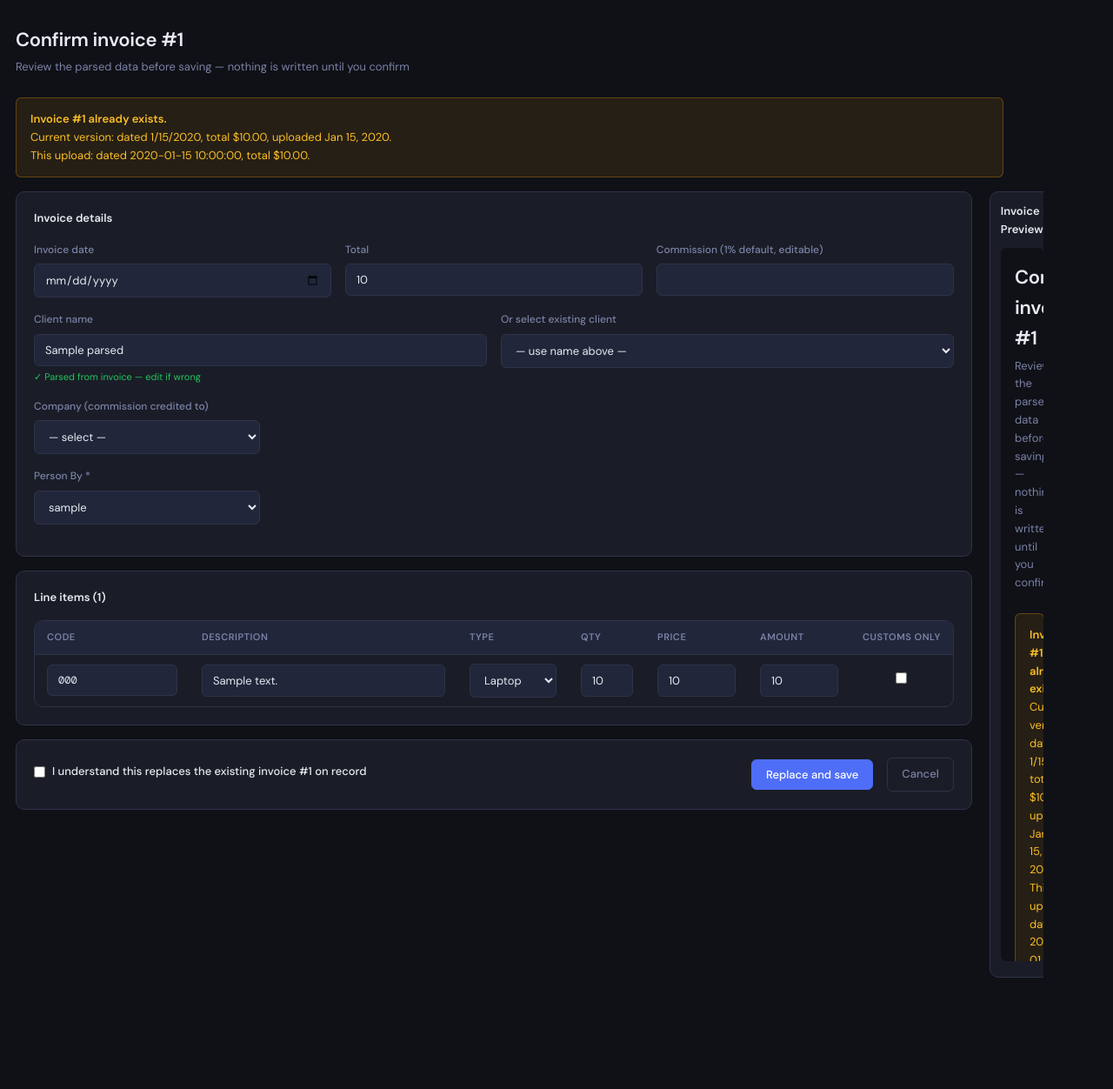
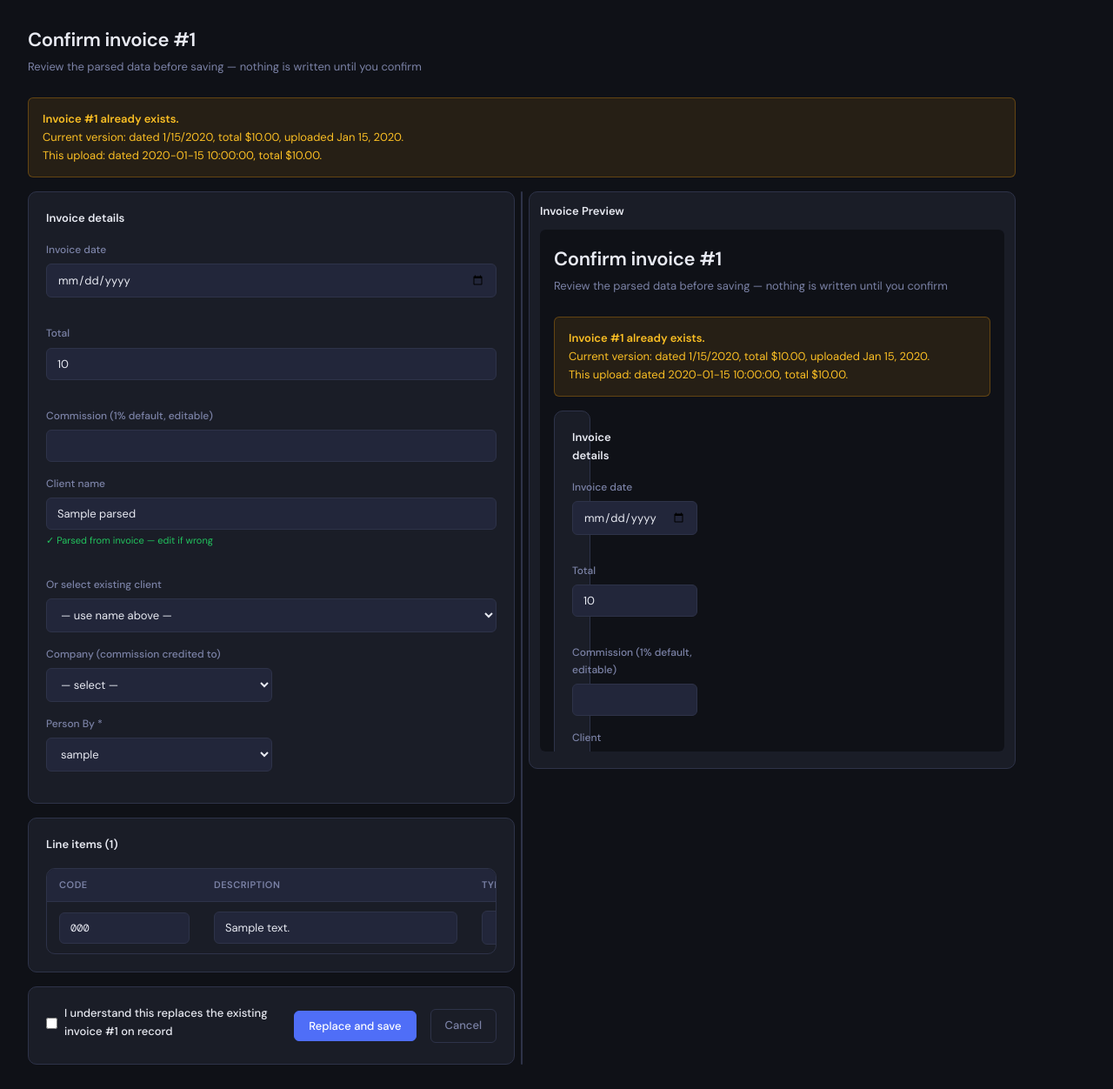
Before and after one commit to kraziers26/Computer_Reseller_Portal, a Python web app: template portal/templates/sales_tracker/confirm.html in a window 1280 px wide. Shown: the whole page at 87% size. Before the commit the page ends 1124 px from the top, so only its background shows below. Run offline with Jinja, Linux system fonts and the light colour scheme; the template is opened without the code that fills it: most values are stand-ins (such as "Sample title", 1, 10 or a date in 2020).

Commit message:
Update confirm.html

```diff
--- a/portal/templates/sales_tracker/confirm.html
+++ b/portal/templates/sales_tracker/confirm.html
@@ -1,6 +1,25 @@
 {% extends "base.html" %}
 {% block title %}Confirm invoice — Sales Tracker{% endblock %}
 {% block content %}
+<style>
+.split-wrap{display:flex;align-items:flex-start;width:100%;min-width:0}
+.split-left{flex:1 1 50%;min-width:0;container-type:inline-size;container-name:splitpane}
+.split-resizer{flex:0 0 16px;cursor:col-resize;align-self:stretch;position:relative}
+.split-resizer::after{content:'';position:absolute;top:0;bottom:0;left:7px;width:2px;background:var(--border);border-radius:2px;transition:background .15s}
+.split-resizer:hover::after,.split-resizer.dragging::after{background:var(--accent)}
+.split-right{flex:1 1 50%;min-width:0;position:sticky;top:20px}
+.split-right iframe{width:100%;height:calc(100vh - 200px);min-height:500px;border:none;border-radius:6px;background:var(--surface2)}
+@container splitpane (max-width:560px){
+  .form-row-3,.form-row{grid-template-columns:1fr}
+}
+@media (max-width:1100px){
+  .split-wrap{flex-direction:column}
+  .split-resizer{display:none}
+  .split-right{position:static;width:100%;margin-top:16px}
+  .split-right iframe{height:600px}
+}
+</style>
+
 <div class="page-header">
   <h1>Confirm invoice #{{ parsed.invoice_number }}</h1>
   <p>Review the parsed data before saving — nothing is written until you confirm</p>
@@ -15,7 +34,8 @@
 </div>
 {% endif %}
 
-<div style="display:grid;grid-template-columns:1fr 1fr;gap:20px;align-items:start">
+<div class="split-wrap" id="splitWrap">
+<div class="split-left" id="splitLeft">
 <form method="POST">
   <input type="hidden" name="csrf_token" value="{{ csrf_token() }}">
 
@@ -135,13 +155,14 @@
     <a href="{{ url_for('sales_tracker.upload') }}" class="btn btn-ghost">Cancel</a>
   </div>
 </form>
+</div>
 
-<div style="position:sticky;top:20px">
+<div class="split-resizer" id="splitResizer" title="Drag to resize"></div>
+
+<div class="split-right" id="splitRight">
   <div class="card" style="padding:12px">
     <div class="card-title" style="margin-bottom:10px">Invoice Preview</div>
-    <iframe src="{{ url_for('sales_tracker.serve_pdf') }}"
-            style="width:100%;height:820px;border:none;border-radius:6px;background:var(--surface2)"
-            title="Invoice PDF">
+    <iframe src="{{ url_for('sales_tracker.serve_pdf') }}" title="Invoice PDF">
       <p style="color:var(--muted);padding:16px">PDF preview not supported.</p>
     </iframe>
   </div>
@@ -173,5 +194,59 @@ function checkClientOwner() {
     ownerSelect.required = false;
   }
 }
+
+(function() {
+  var wrap = document.getElementById('splitWrap');
+  var left = document.getElementById('splitLeft');
+  var resizer = document.getElementById('splitResizer');
+  var dragging = false;
+  var STORAGE_KEY = 'salesConfirmSplitPx';
+
+  function clampAndSet(px) {
+    var total = wrap.getBoundingClientRect().width;
+    var min = 340, max = total - 340 - 16;
+    if (max < min) { return; }
+    px = Math.max(min, Math.min(max, px));
+    left.style.flex = '0 0 ' + px + 'px';
+  }
+
+  function startDrag(clientX) {
+    dragging = true;
+    resizer.classList.add('dragging');
+    document.body.style.userSelect = 'none';
+    document.body.style.cursor = 'col-resize';
+  }
+  function moveDrag(clientX) {
+    if (!dragging) return;
+    var rect = wrap.getBoundingClientRect();
+    clampAndSet(clientX - rect.left);
+    try { localStorage.setItem(STORAGE_KEY, left.getBoundingClientRect().width); } catch (e) {}
+  }
+  function endDrag() {
+    if (!dragging) return;
+    dragging = false;
+    resizer.classList.remove('dragging');
+    document.body.style.userSelect = '';
+    document.body.style.cursor = '';
+  }
+
+  resizer.addEventListener('mousedown', function(e) { startDrag(e.clientX); e.preventDefault(); });
+  window.addEventListener('mousemove', function(e) { moveDrag(e.clientX); });
+  window.addEventListener('mouseup', endDrag);
+
+  resizer.addEventListener('touchstart', function(e) { startDrag(e.touches[0].clientX); }, {passive: true});
+  window.addEventListener('touchmove', function(e) { if (e.touches[0]) moveDrag(e.touches[0].clientX); }, {passive: true});
+  window.addEventListener('touchend', endDrag);
+
+  try {
+    var saved = parseFloat(localStorage.getItem(STORAGE_KEY));
+    if (saved) clampAndSet(saved);
+  } catch (e) {}
+
+  window.addEventListener('resize', function() {
+    var current = left.getBoundingClientRect().width;
+    clampAndSet(current);
+  });
+})();
 </script>
 {% endblock %}
```
